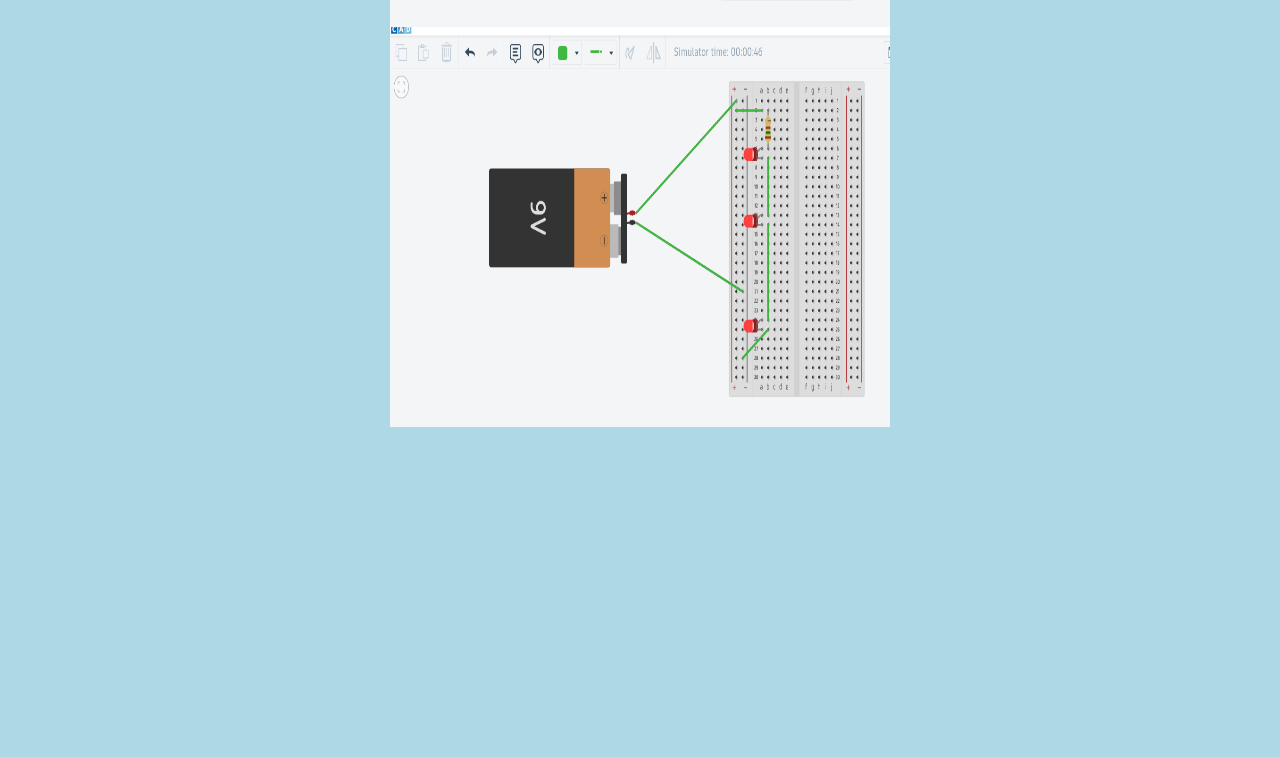
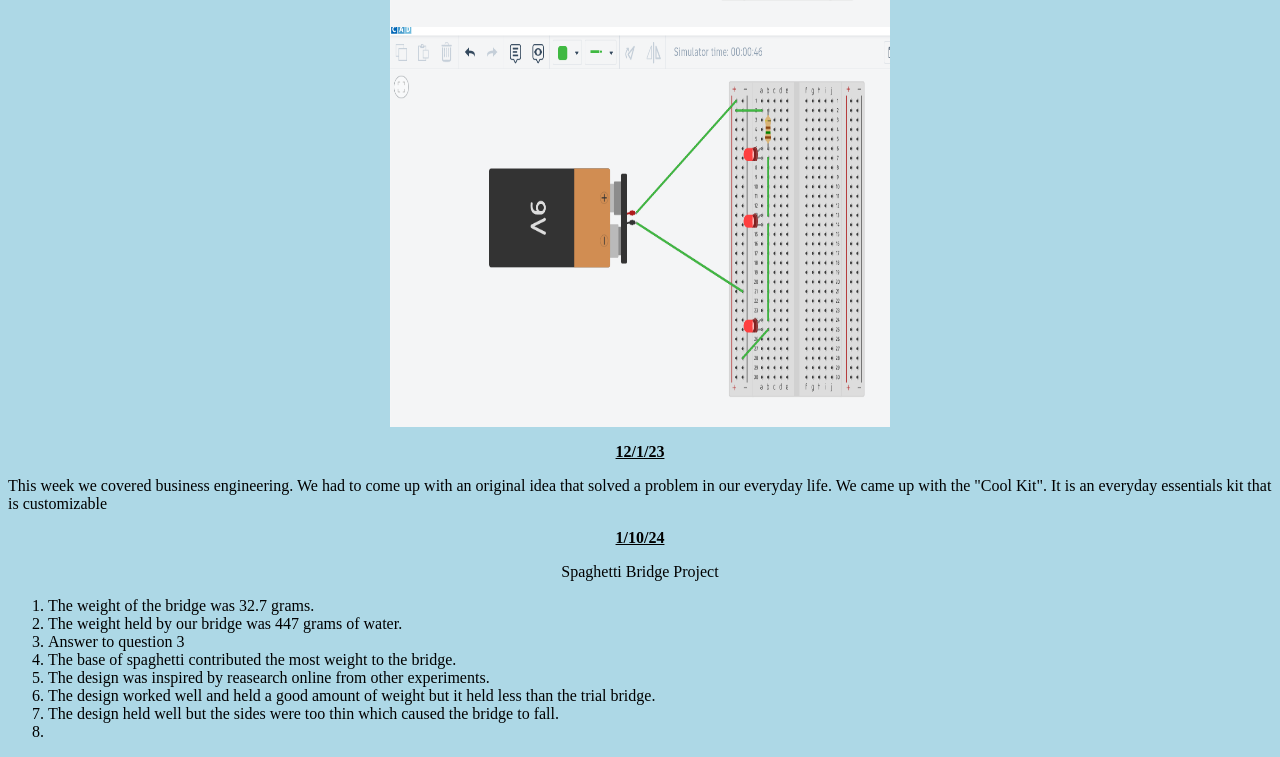
Before and after one commit to NamikaWang/Website, a plain HTML site: page index.html in a window 1280 px wide. Shown: the part 6604-7361 px from the top of the page. Before the commit the page ends 7039 px from the top, so only its background shows below. Drawn offline with Linux system fonts and the light colour scheme.

Commit message:
website update 1/11/24

```diff
--- a/index.html
+++ b/index.html
@@ -65,5 +65,17 @@
         <center><img src="lab 1.png" width="500" height="400"></img></center>
         <center><img src="lab 2 pt 1.png" width="500" height="400"></img></center>
         <center><img src="lab 2 pt 2.png" width="500" height="400"></img></center>
-
-</html>
+         <b><u><center><p>12/1/23</p></center><p></u></b>
+         <p>This week we covered business engineering. We had to come up with an original idea that solved a problem in our everyday life. We came up with the "Cool Kit". It is an everyday essentials kit that is customizable </p>
+         <b><u><center><p>1/10/24</p></center><p></u></b>
+         <center><p>Spaghetti Bridge Project</p></center>
+         <ol type="1">
+  <li>The weight of the bridge was 32.7 grams.</li>
+  <li>The weight held by our bridge was 447 grams of water.</li>
+  <li>Answer to question 3</li>
+  <li>The base of spaghetti contributed the most weight to the bridge.</li>
+  <li>The design was inspired by reasearch online from other experiments.</li>
+  <li>The design worked well and held a good amount of weight but it held less than the trial bridge.</li>
+  <li>The design held well but the sides were too thin which caused the bridge to fall.</li>
+  <li></li>
+</ol>
```
